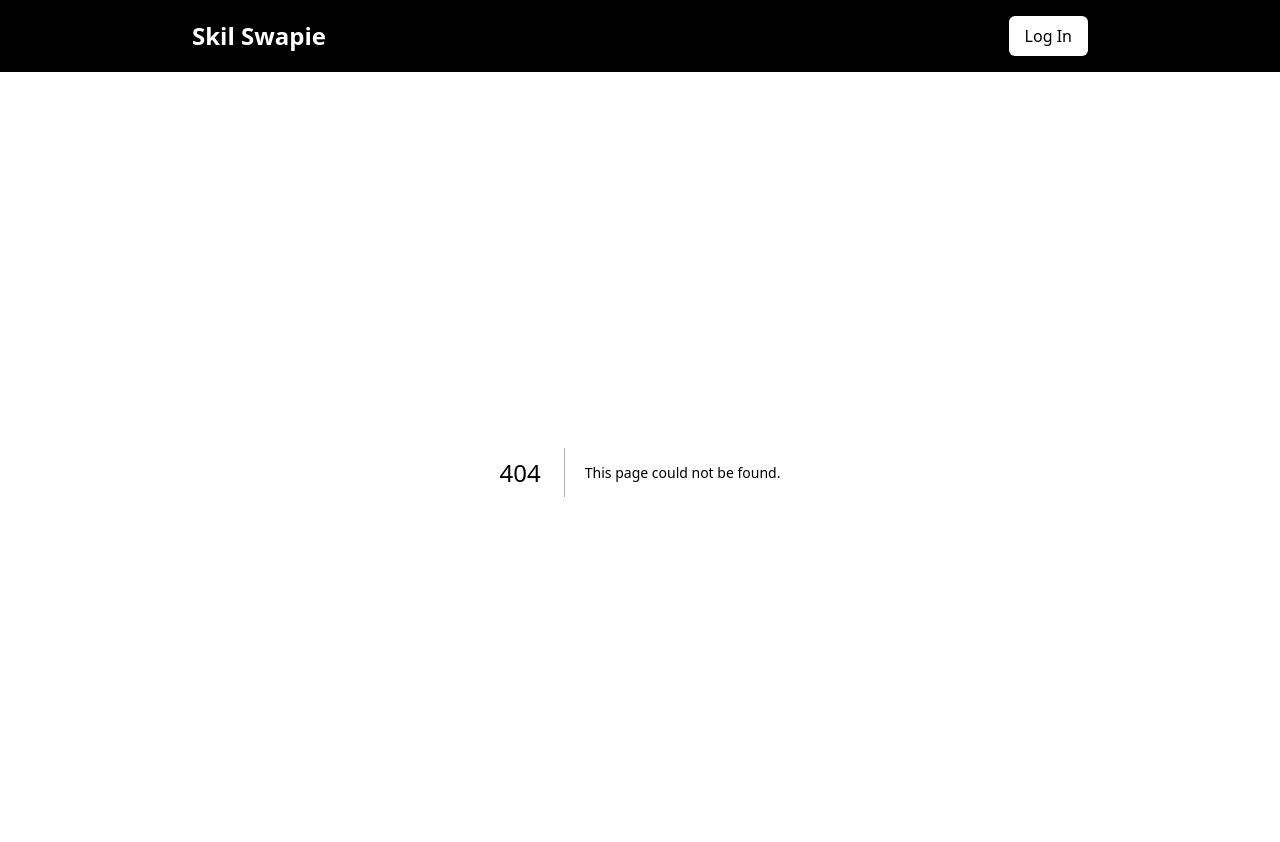
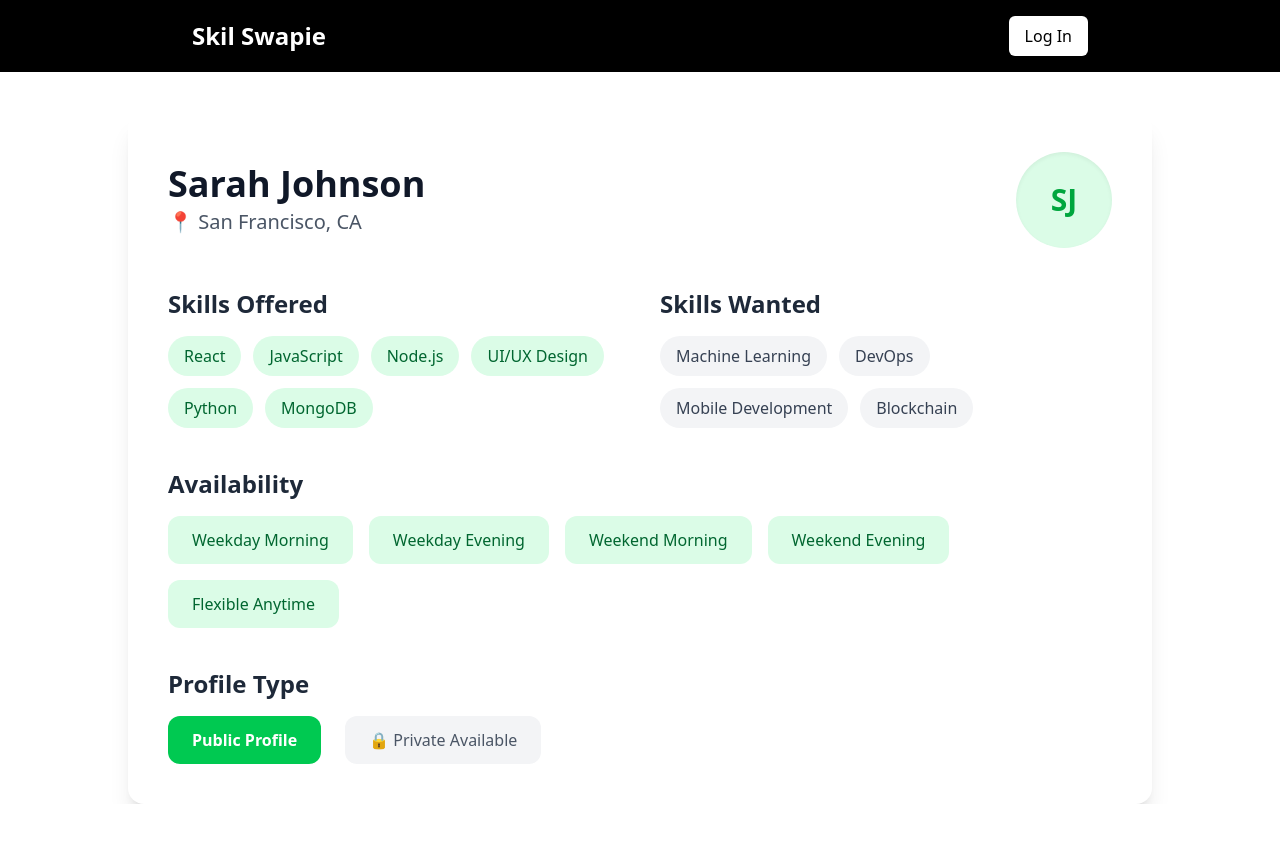
Before and after one commit to DarshitSorathiya/SkillSwap, a Next.js app in the folder frontend/: page /profile in a window 1280 px wide. Before the commit this address had no page. Shown: the top 842 px of the page. After the commit the page ends 804 px from the top, so only its background shows below. Built offline with nearby package versions, Linux system fonts and the light colour scheme.

Commit message:
profile page added

```diff
--- /dev/null
+++ b/frontend/app/profile/page.js
@@ -0,0 +1,74 @@
+// 'use client'; // Only if using Next.js App Router
+
+import React from 'react';
+
+const page = () => {
+  return (
+    <div className="max-w-5xl mx-auto bg-white shadow-xl rounded-2xl p-10 mt-10">
+      <div className="flex justify-between items-center flex-wrap">
+        <div>
+          <h2 className="text-4xl font-extrabold text-gray-900">Sarah Johnson</h2>
+          <p className="text-xl text-gray-600 mt-1">📍 San Francisco, CA</p>
+        </div>
+        <div className="w-24 h-24 rounded-full bg-green-100 flex items-center justify-center text-green-600 text-3xl font-bold shadow-inner mt-4 md:mt-0">
+          SJ
+        </div>
+      </div>
+
+      <div className="mt-10 grid grid-cols-1 md:grid-cols-2 gap-10">
+        <div>
+          <h3 className="text-2xl font-semibold text-gray-800 mb-4">Skills Offered</h3>
+          <div className="flex flex-wrap gap-3">
+            {["React", "JavaScript", "Node.js", "UI/UX Design", "Python", "MongoDB"].map(skill => (
+              <span key={skill} className="bg-green-100 text-green-800 px-4 py-2 rounded-full text-base font-medium">
+                {skill}
+              </span>
+            ))}
+          </div>
+        </div>
+
+        <div>
+          <h3 className="text-2xl font-semibold text-gray-800 mb-4">Skills Wanted</h3>
+          <div className="flex flex-wrap gap-3">
+            {["Machine Learning", "DevOps", "Mobile Development", "Blockchain"].map(skill => (
+              <span key={skill} className="bg-gray-100 text-gray-700 px-4 py-2 rounded-full text-base font-medium">
+                {skill}
+              </span>
+            ))}
+          </div>
+        </div>
+      </div>
+
+      <div className="mt-10">
+        <h3 className="text-2xl font-semibold text-gray-800 mb-4">Availability</h3>
+        <div className="flex flex-wrap gap-4">
+          {[
+            "Weekday Morning",
+            "Weekday Evening",
+            "Weekend Morning",
+            "Weekend Evening",
+            "Flexible Anytime"
+          ].map(time => (
+            <span key={time} className="bg-green-100 text-green-800 px-6 py-3 rounded-xl text-base font-medium">
+              {time}
+            </span>
+          ))}
+        </div>
+      </div>
+
+      <div className="mt-10">
+        <h3 className="text-2xl font-semibold text-gray-800 mb-4">Profile Type</h3>
+        <div className="flex gap-6">
+          <button className="bg-green-500 text-white px-6 py-3 rounded-xl hover:bg-green-600 text-base font-semibold">
+            Public Profile
+          </button>
+          <button className="bg-gray-100 text-gray-600 px-6 py-3 rounded-xl text-base font-medium flex items-center gap-2">
+            🔒 Private Available
+          </button>
+        </div>
+      </div>
+    </div>
+  );
+};
+
+export default page;
```
